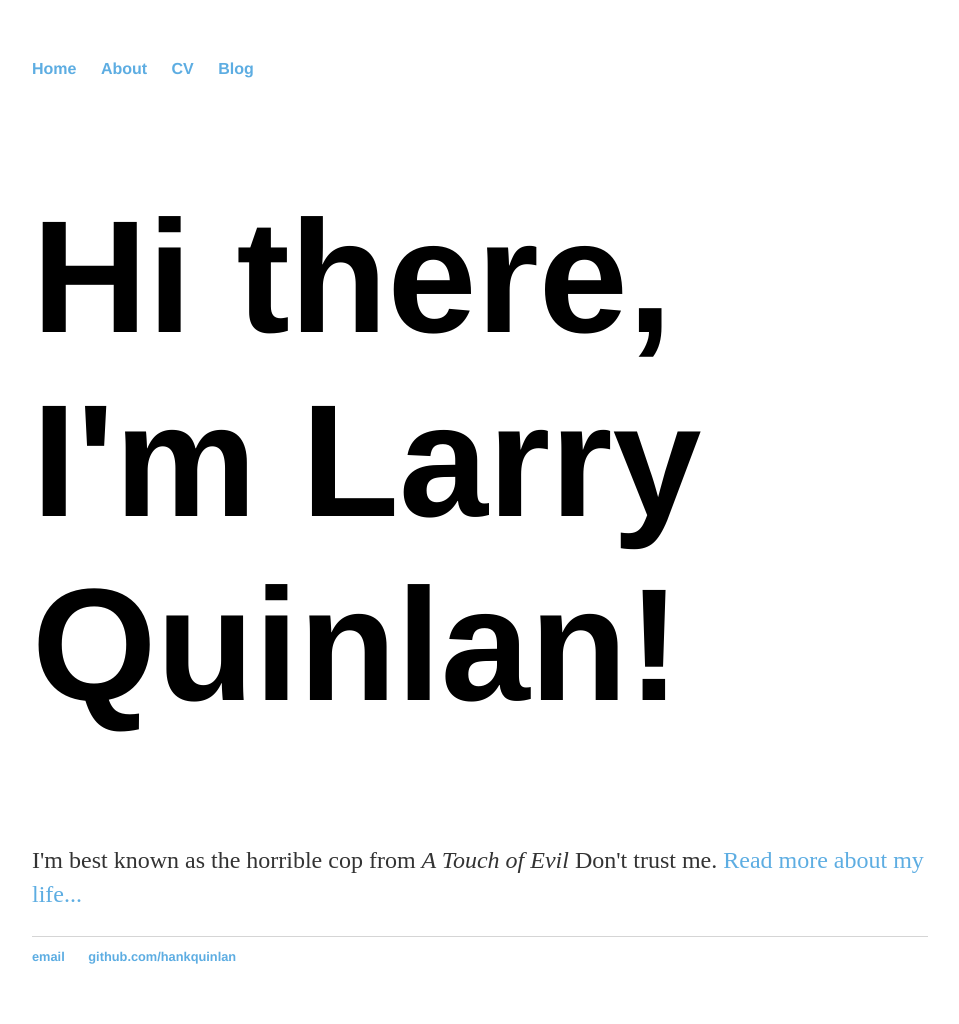
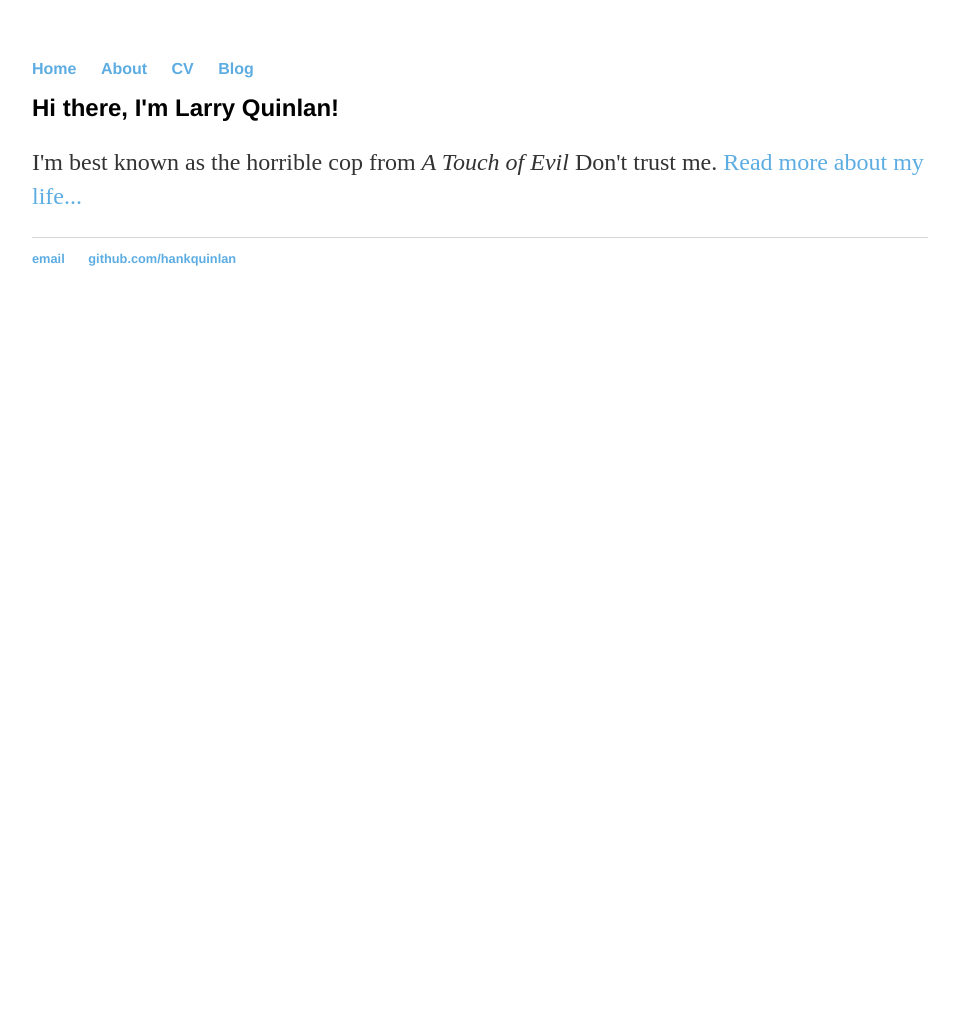
Before and after one commit to Claudiusthefool/claudius.github.io, a Jekyll site: the page built from index.html, in a window 1280 px wide. Shown: the whole page, without its empty margins (160-1119 px from the left). Built offline with Jekyll 4.4.1, drawn with Linux system fonts in a browser that asks for light colours; after the commit the page ends 900 px from its top, so only the background shows below that.

Commit message:
Update main.css

```diff
--- a/css/main.css
+++ b/css/main.css
@@ -20,7 +20,7 @@ a:hover {
     text-decoration: underline;
 }
 h1 {
-    font-size: 10em;
+    font-size: 1.5em;
     font-family:'Helvetica', 'Arial', 'Sans-Serif';
 }
 p {
```
